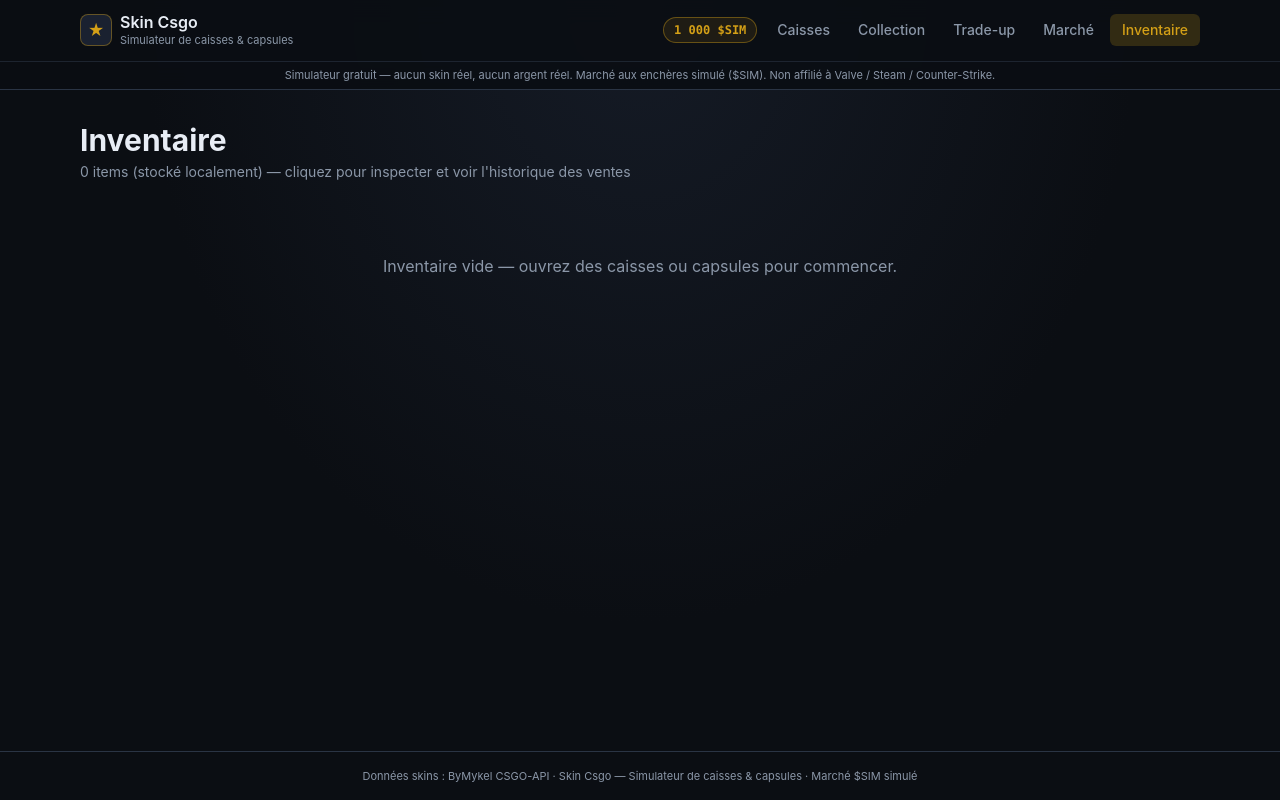
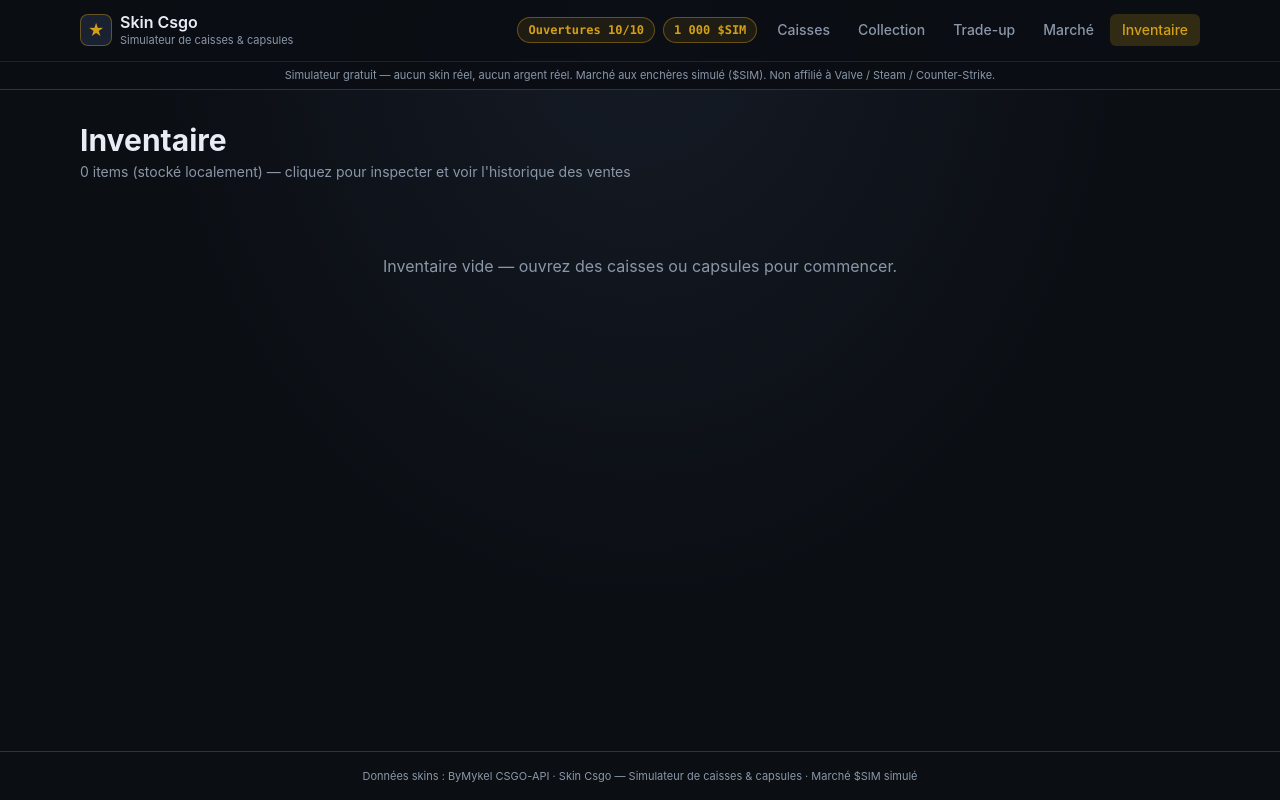
Before and after one commit to samueldelagrange30-maker/cs-case-sim, a React (Vite) app: page /inventory in a window 1280 px wide. Built offline with nearby package versions, Linux system fonts and the light colour scheme.

Commit message:
feat: open-charge energy system (10 max, +1/10min)
Cap openings at 10 charges regenerating every 10 minutes; multi-open
costs n charges. Persist in localStorage with leftover-ms regen accounting.

```diff
--- a/src/App.tsx
+++ b/src/App.tsx
@@ -6,6 +6,7 @@
 import { useInventory } from './hooks/useInventory'
 import { useMarket } from './hooks/useMarket'
 import { useStats } from './hooks/useStats'
+import { useCharges } from './hooks/useCharges'
 import { useWallet } from './hooks/useWallet'
 import {
   countCompletedAlbums,
@@ -31,6 +32,12 @@
   const { items, addItems, clear, count, removeFromInventory, removeMany } =
     useInventory()
   const { balance, credit, debit } = useWallet()
+  const {
+    charges,
+    maxCharges,
+    nextLabel,
+    tryConsume: tryConsumeCharges,
+  } = useCharges()
   const {
     stats,
     completedBadges,
@@ -232,7 +239,13 @@
 
   return (
     <div className="min-h-screen flex flex-col">
-      <Header inventoryCount={count} walletBalance={balance} />
+      <Header
+        inventoryCount={count}
+        walletBalance={balance}
+        charges={charges}
+        maxCharges={maxCharges}
+        nextChargeLabel={nextLabel}
+      />
       {flash && (
         <div className="fixed bottom-4 left-1/2 -translate-x-1/2 z-50 max-w-sm w-[calc(100%-2rem)] rounded-lg border border-accent/40 bg-panel px-4 py-2.5 text-sm text-center shadow-lg">
           {flash}
@@ -255,7 +268,12 @@
             <Route
               path="/case/:id"
               element={
-                <CasePage onOpened={handleOpened} sales={market.sales} />
+                <CasePage
+                  onOpened={handleOpened}
+                  sales={market.sales}
+                  charges={charges}
+                  tryConsume={tryConsumeCharges}
+                />
               }
             />
             <Route
--- a/src/components/Header.tsx
+++ b/src/components/Header.tsx
@@ -5,9 +5,16 @@
 export function Header({
   inventoryCount,
   walletBalance,
+  charges,
+  maxCharges,
+  nextChargeLabel,
 }: {
   inventoryCount: number
   walletBalance: number
+  charges: number
+  maxCharges: number
+  /** Countdown string e.g. "4:32", or null when full */
+  nextChargeLabel: string | null
 }) {
   const linkClass = ({ isActive }: { isActive: boolean }) =>
     `px-2.5 sm:px-3 py-1.5 rounded-md text-xs sm:text-sm font-medium transition ${
@@ -15,6 +22,22 @@
         ? 'bg-accent/20 text-accent'
         : 'text-muted hover:text-text hover:bg-panel-2'
     }`
+
+  const chargesBadge = (
+    <span
+      className="inline-flex items-center gap-1.5 rounded-full border border-accent/40 bg-accent/10 px-2.5 py-1 text-xs font-semibold text-accent"
+      title="Charges d’ouverture — +1 toutes les 10 min (max 10)"
+    >
+      <span className="font-mono">
+        Ouvertures {charges}/{maxCharges}
+      </span>
+      {nextChargeLabel && (
+        <span className="text-[10px] font-normal text-muted whitespace-nowrap">
+          Prochaine dans {nextChargeLabel}
+        </span>
+      )}
+    </span>
+  )
 
   return (
     <header className="sticky top-0 z-40 border-b border-border bg-bg/90 backdrop-blur-md">
@@ -33,6 +56,7 @@
           </div>
         </Link>
         <div className="flex items-center gap-2">
+          <span className="hidden sm:inline-flex">{chargesBadge}</span>
           <span
             className="hidden sm:inline-flex items-center rounded-full border border-accent/40 bg-accent/10 px-2.5 py-1 text-xs font-semibold text-accent font-mono"
             title="Portefeuille simulé — pas d’argent réel"
@@ -63,7 +87,8 @@
           </nav>
         </div>
       </div>
-      <div className="sm:hidden border-t border-border/40 px-4 py-1 flex justify-center">
+      <div className="sm:hidden border-t border-border/40 px-4 py-1.5 flex flex-wrap justify-center gap-2">
+        {chargesBadge}
         <span className="inline-flex items-center rounded-full border border-accent/40 bg-accent/10 px-2.5 py-0.5 text-[11px] font-semibold text-accent font-mono">
           {formatSim(walletBalance)}
         </span>
--- /dev/null
+++ b/src/hooks/useCharges.ts
@@ -0,0 +1,64 @@
+import { useCallback, useEffect, useState } from 'react'
+import {
+  MAX_CHARGES,
+  formatCountdown,
+  loadCharges,
+  msUntilNextCharge,
+  tryConsumeCharges,
+  type ChargesState,
+} from '../lib/charges'
+
+export function useCharges() {
+  const [state, setState] = useState<ChargesState>(() => ({
+    charges: MAX_CHARGES,
+    updatedAt: Date.now(),
+  }))
+  const [now, setNow] = useState(() => Date.now())
+
+  const refresh = useCallback(() => {
+    const next = loadCharges()
+    setState(next)
+    setNow(Date.now())
+  }, [])
+
+  useEffect(() => {
+    refresh()
+  }, [refresh])
+
+  // Tick every 1s for countdown UI + regen detection
+  useEffect(() => {
+    const id = window.setInterval(() => {
+      const t = Date.now()
+      setNow(t)
+      const next = loadCharges(t)
+      setState((prev) =>
+        prev.charges === next.charges && prev.updatedAt === next.updatedAt
+          ? prev
+          : next,
+      )
+    }, 1000)
+    return () => window.clearInterval(id)
+  }, [])
+
+  const tryConsume = useCallback(
+    (n: number): boolean => {
+      const ok = tryConsumeCharges(n)
+      if (ok) refresh()
+      return ok
+    },
+    [refresh],
+  )
+
+  const msNext = msUntilNextCharge(state, now)
+  const isFull = state.charges >= MAX_CHARGES
+
+  return {
+    charges: state.charges,
+    maxCharges: MAX_CHARGES,
+    isFull,
+    msUntilNext: msNext,
+    nextLabel: isFull ? null : formatCountdown(msNext),
+    tryConsume,
+    refresh,
+  }
+}
--- /dev/null
+++ b/src/lib/charges.ts
@@ -0,0 +1,132 @@
+const KEY = 'cs-case-sim-charges-v1'
+
+export const MAX_CHARGES = 10
+export const REGEN_MS = 10 * 60 * 1000 // 10 minutes
+
+export interface ChargesState {
+  charges: number
+  updatedAt: number
+}
+
+function clampCharges(n: number): number {
+  return Math.max(0, Math.min(MAX_CHARGES, Math.floor(n)))
+}
+
+/** Apply regen based on elapsed time; leftover ms preserved via updatedAt. */
+export function applyRegen(
+  state: ChargesState,
+  now: number = Date.now(),
+): ChargesState {
+  let { charges, updatedAt } = state
+  charges = clampCharges(charges)
+
+  if (charges >= MAX_CHARGES) {
+    return { charges: MAX_CHARGES, updatedAt: now }
+  }
+
+  const elapsed = Math.max(0, now - updatedAt)
+  const gained = Math.floor(elapsed / REGEN_MS)
+  if (gained <= 0) {
+    return { charges, updatedAt }
+  }
+
+  const next = clampCharges(charges + gained)
+  // Advance updatedAt by consumed intervals so leftover ms aren't lost
+  const consumed = Math.min(gained, MAX_CHARGES - charges)
+  const nextUpdatedAt = updatedAt + consumed * REGEN_MS
+
+  if (next >= MAX_CHARGES) {
+    return { charges: MAX_CHARGES, updatedAt: now }
+  }
+  return { charges: next, updatedAt: nextUpdatedAt }
+}
+
+export function defaultCharges(now: number = Date.now()): ChargesState {
+  return { charges: MAX_CHARGES, updatedAt: now }
+}
+
+export function loadCharges(now: number = Date.now()): ChargesState {
+  try {
+    const raw = localStorage.getItem(KEY)
+    if (raw == null) {
+      const fresh = defaultCharges(now)
+      saveCharges(fresh)
+      return fresh
+    }
+    const parsed = JSON.parse(raw) as Partial<ChargesState>
+    const base: ChargesState = {
+      charges: clampCharges(Number(parsed.charges) || 0),
+      updatedAt:
+        typeof parsed.updatedAt === 'number' && Number.isFinite(parsed.updatedAt)
+          ? parsed.updatedAt
+          : now,
+    }
+    const regenerated = applyRegen(base, now)
+    if (
+      regenerated.charges !== base.charges ||
+      regenerated.updatedAt !== base.updatedAt
+    ) {
+      saveCharges(regenerated)
+    }
+    return regenerated
+  } catch {
+    const fresh = defaultCharges(now)
+    try {
+      saveCharges(fresh)
+    } catch {
+      /* ignore */
+    }
+    return fresh
+  }
+}
+
+export function saveCharges(state: ChargesState): void {
+  const toSave: ChargesState = {
+    charges: clampCharges(state.charges),
+    updatedAt: state.updatedAt,
+  }
+  localStorage.setItem(KEY, JSON.stringify(toSave))
+}
+
+/** Ms until next charge, or 0 if full. */
+export function msUntilNextCharge(
+  state: ChargesState,
+  now: number = Date.now(),
+): number {
+  const current = applyRegen(state, now)
+  if (current.charges >= MAX_CHARGES) return 0
+  const elapsed = Math.max(0, now - current.updatedAt)
+  return Math.max(0, REGEN_MS - (elapsed % REGEN_MS))
+}
+
+export function formatCountdown(ms: number): string {
+  const totalSec = Math.max(0, Math.ceil(ms / 1000))
+  const m = Math.floor(totalSec / 60)
+  const s = totalSec % 60
+  return `${m}:${s.toString().padStart(2, '0')}`
+}
+
+/**
+ * Try to consume `n` charges. Returns true on success (and persists).
+ * Re-reads + applies regen before debiting.
+ */
+export function tryConsumeCharges(
+  n: number,
+  now: number = Date.now(),
+): boolean {
+  if (!Number.isFinite(n) || n <= 0) return false
+  const need = Math.floor(n)
+  const current = loadCharges(now)
+  if (current.charges < need) return false
+  const next: ChargesState = {
+    charges: current.charges - need,
+    updatedAt: current.updatedAt,
+  }
+  // If we just dropped below cap, start regen clock from now
+  // so partial leftover from a full state is reset cleanly.
+  if (current.charges >= MAX_CHARGES && next.charges < MAX_CHARGES) {
+    next.updatedAt = now
+  }
+  saveCharges(next)
+  return true
+}
```
Also changed, not shown: src/pages/CasePage.tsx (+24 -7 lines).
